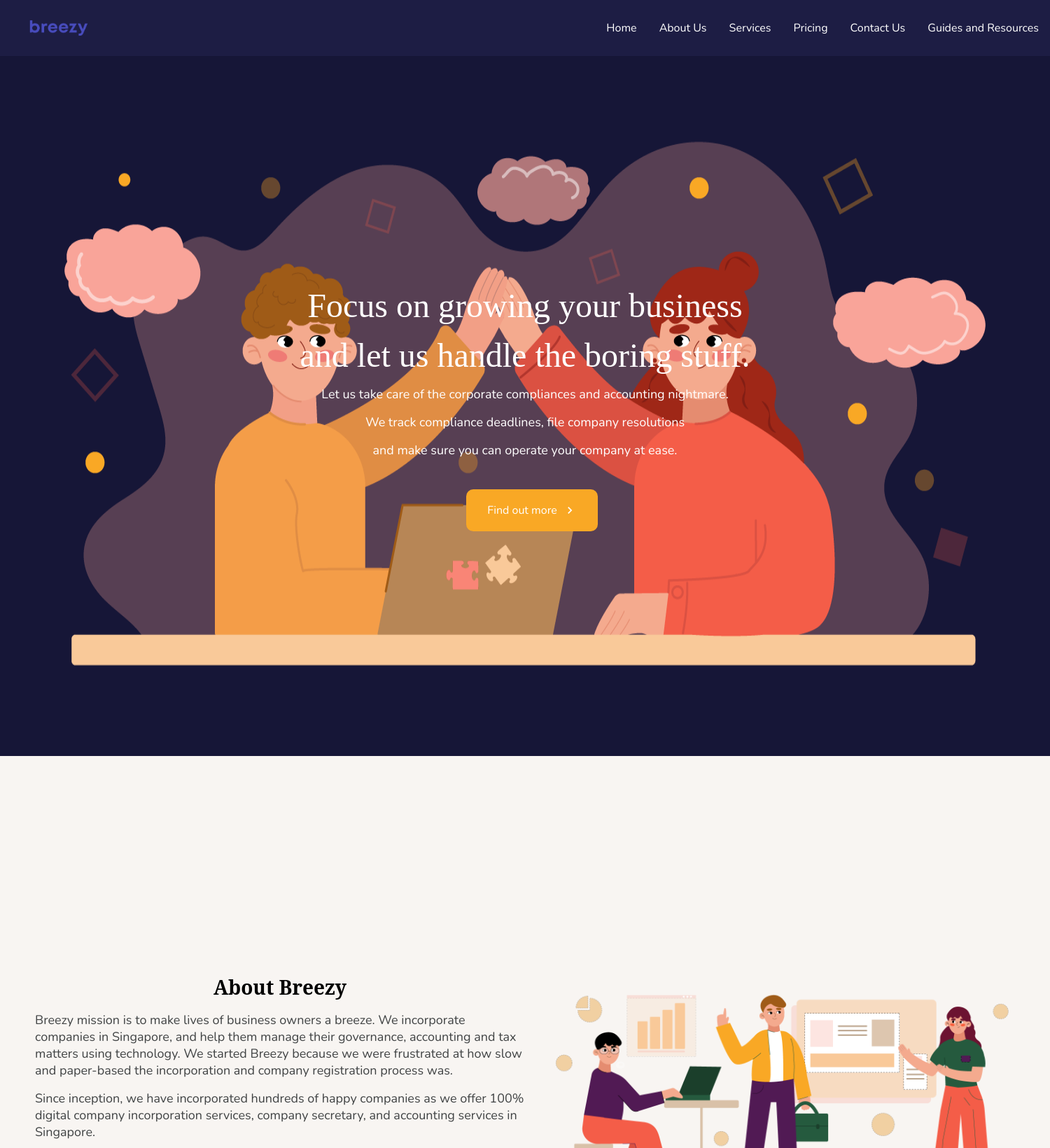
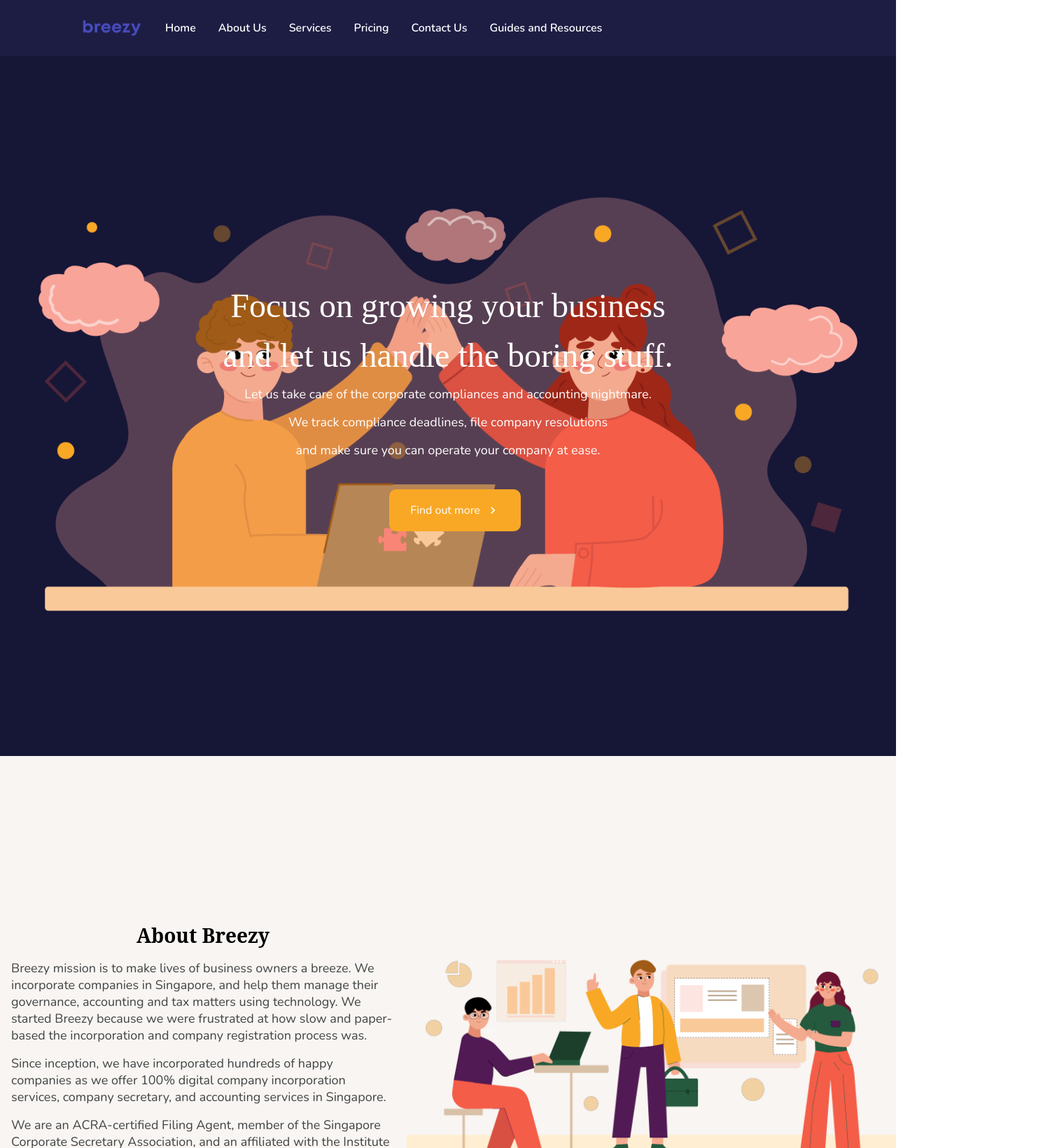
Before and after one commit to gwajoon/breezy-website, a React (Create React App) app: page / in a window 1280 px wide. Shown: the top 1640 px of the page at 70% size, 1500 px wide, since content can reach past the window. Built offline with nearby package versions, Linux system fonts and the light colour scheme.

Commit message:
resize width to 100%

```diff
--- a/src/App.js
+++ b/src/App.js
@@ -1,16 +1,12 @@
 import "./App.css";
 import { BrowserRouter as Router, Switch, Route } from "react-router-dom";
 import Home from "./pages/home";
-import PricingPage from "./pages/pricing";
-import ContactSection from "./pages/contact";
 
 function App() {
   return (
     <Router>
       <Switch>
         <Route path="/" component={Home} exact />
-        <Route path="/contact" component={ContactSection} exact />
-        <Route path="/pricing" component={PricingPage} exact />
       </Switch>
     </Router>
   );
--- a/src/components/AboutSection/AboutElements.js
+++ b/src/components/AboutSection/AboutElements.js
@@ -6,8 +6,7 @@
   align-items: center;
   justify-content: center;
   position: relative;
-  min-width: 1500px;
-  min-height: 1000px;
+  min-height: 900px;
   width: 100%;
   padding: 0 30px;
 
--- a/src/components/ContactSection/ContactElements.js
+++ b/src/components/ContactSection/ContactElements.js
@@ -3,7 +3,6 @@
 
 export const ContactContainer = styled.div`
   min-height: 1000px;
-  min-width: 1500px;
   width: 100%;
   background: #f8f5f2;
   display: flex;
--- a/src/components/Footer/FooterElements.js
+++ b/src/components/Footer/FooterElements.js
@@ -2,7 +2,6 @@
 import { Link } from "react-router-dom";
 
 export const FooterContainer = styled.footer`
-  min-width: 1500px;
   width: 100%;
   background-color: #101522;
   display: flex;
--- a/src/components/HeroSection/HeroElements.js
+++ b/src/components/HeroSection/HeroElements.js
@@ -5,10 +5,8 @@
   display: flex;
   align-items: center;
   justify-content: center;
-  padding: 0 30px;
-  min-width: 1500px;
+  width: 100%;
   min-height: 1000px;
-  width: 100%;
 `;
 
 export const HeroContent = styled.div`
@@ -27,9 +25,6 @@
   color: #fff;
   font-family: serif;
   font-weight: 400;
-
-  @media screen and (max-width: 768px) {
-  }
 `;
 
 export const HeroP = styled.p`
@@ -55,12 +50,10 @@
 `;
 
 export const HeroImg = styled.img`
-  min-height: 800px;
-  min-width: 800px;
+  min-height: 100%;
+  min-width: 100%;
 
   @media screen and (max-width: 768px) {
     margin-top: 200px;
-    min-height: 100%;
-    min-width: 100%;
   }
 `;
--- a/src/components/HomeNavbar/NavbarElements.js
+++ b/src/components/HomeNavbar/NavbarElements.js
@@ -7,19 +7,16 @@
   position: sticky;
   top: 0;
   display: flex;
-  justify-content: space-between;
   height: 80px;
   z-index: 10;
-  min-width: 1500px;
   width: 100%;
+  padding: 0 100px;
 `;
 
 export const NavLogo = styled(LinkRouter)`
   cursor: pointer;
   display: flex;
   align-items: center;
-  margin-left: 24px;
-  margin-right: 24px;
 `;
 
 export const Logo = styled.img`
@@ -68,7 +65,7 @@
   height: 100%;
   cursor: pointer;
   font-family: Nunito;
-  font-weight: 300;
+  font-weight: 600;
 
   &.active {
     border-bottom: 6px solid #f59f0a;
@@ -77,7 +74,6 @@
 
 export const NavRouter = styled(LinkRouter)`
   color: #fff;
-  font-family: "Nunito":wght@300;
   display: flex;
   align-items: center;
   text-decoration: none;
@@ -85,7 +81,7 @@
   height: 100%;
   cursor: pointer;
   font-family: Nunito;
-  font-weight: 300;
+  font-weight: 500;
 
   &.active {
     border-bottom: 6px solid #f59f0a;
--- a/src/components/PricingSection/PricingElements.js
+++ b/src/components/PricingSection/PricingElements.js
@@ -3,7 +3,6 @@
 
 export const PricingContainer = styled.div`
   min-height: 1000px;
-  min-width: 1500px;
   width: 100%;
   display: flex;
   flex-direction: column;
@@ -32,7 +31,7 @@
 export const PricingCard = styled.div`
   background: #fff;
   display: flex;
-  width: 600px;
+  width: 500px;
   flex-direction: column;
   border-radius: 10px;
   height: 750px;
--- a/src/components/PricingSection/index.js
+++ b/src/components/PricingSection/index.js
@@ -12,6 +12,7 @@
   PricingActionText,
   PricingIcon,
 } from "./PricingElements";
+import { Button } from "../ButtonElements";
 import search from "../../images/search.svg";
 
 const Pricing = () => {
@@ -82,14 +83,14 @@
           </PricingH1>
           <PricingH1> Please contact us </PricingH1>
           <PricingIcon src={search} />
-          <PricingAction
+          <Button
             style={{ width: "300px", "border-radius": "5px" }}
-            to="/contact"
+            smooth
+            to="contact"
           >
-            <PricingActionText>
-              Contact us for more information
-            </PricingActionText>
-          </PricingAction>
+            {" "}
+            Contact us for more information
+          </Button>
         </PricingCard>
       </PricingWrapper>
     </PricingContainer>
--- a/src/components/ServicesSection/ServicesElements.js
+++ b/src/components/ServicesSection/ServicesElements.js
@@ -7,7 +7,6 @@
   align-items: center;
   background: #f8f5f2;
   width: 100%;
-  min-width: 1500px;
   min-height: 800px;
 
   @media screen and (max-width: 960px) {
--- a/src/components/ServicesSection/index.js
+++ b/src/components/ServicesSection/index.js
@@ -54,7 +54,7 @@
         </ServicesCard>
       </ServicesWrapper>
       <ServicesBtnWrap>
-        <Button to="pricing" style={{ "text-decoration": "none" }}>
+        <Button smooth to="pricing" style={{ "text-decoration": "none" }}>
           {" "}
           Pricing{" "}
         </Button>
```
